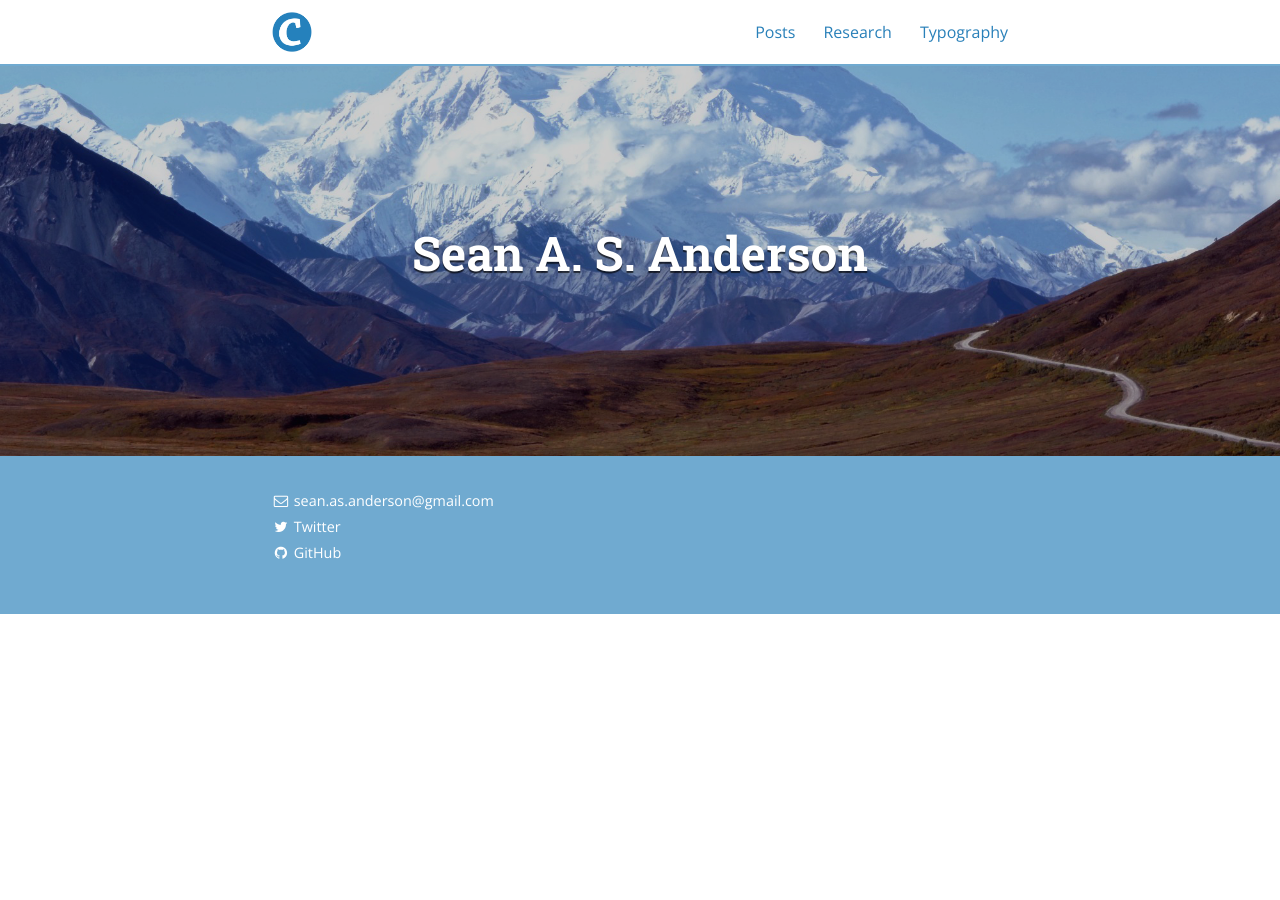
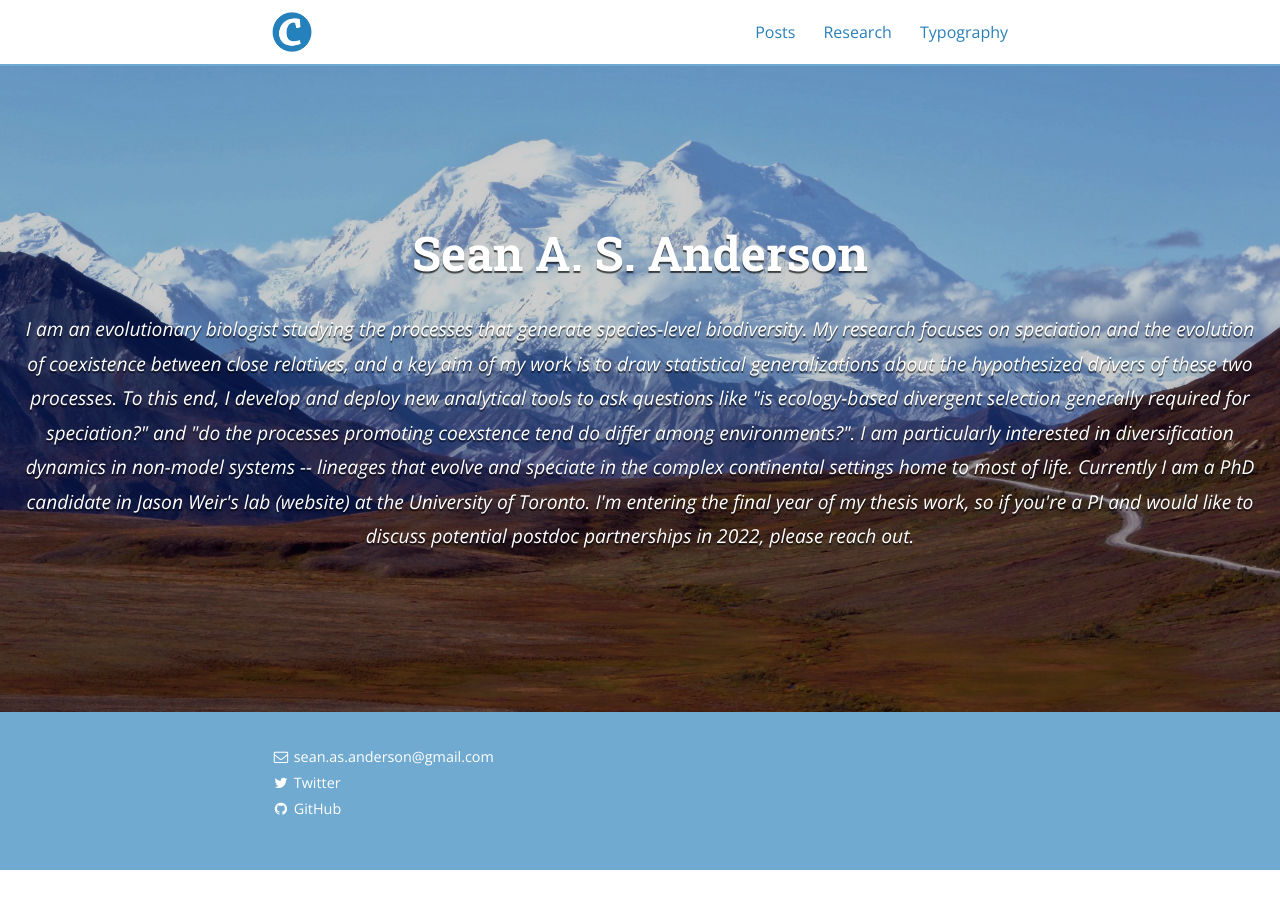
Before and after one commit to SeanASAnderson/SeanASAnderson.github.io, a Jekyll site: the page built from index.html, in a window 1280 px wide. Built offline with Jekyll 4.4.1, drawn with Linux system fonts in a browser that asks for light colours; nearby versions of some CDN libraries; some of the changed lines change nothing that is shown.

Commit message:
subtitle attempt 1k

```diff
--- a/_config.yml
+++ b/_config.yml
@@ -10,7 +10,7 @@
 
 # Site settings
 title: Sean A. S. Anderson
-#subtitle: "I am an evolutionary biologist studying the processes that generate species-level biodiversity. My research focuses on speciation and the evolution of coexistence between close relatives, and a key aim of my work is to draw statistical generalizations about the hypothesized drivers of these two processes. To this end, I develop and deploy new analytical tools to ask questions like "is ecology-based divergent selection generally required for speciation?" and "do the processes promoting coexstence tend do differ among environments?". I am particularly interested in diversification dynamics in non-model systems -- lineages that evolve and speciate in the complex continental settings home to most of life. Currently I am a PhD candidate in Jason Weir's lab (website) at the University of Toronto. I'm entering the final year of my thesis work, so if you're a PI and would like to discuss potential postdoc partnerships in 2022, please reach out. "
+subtitle: I am an evolutionary biologist studying the processes that generate species-level biodiversity. My research focuses on speciation and the evolution of coexistence between close relatives, and a key aim of my work is to draw statistical generalizations about the hypothesized drivers of these two processes. To this end, I develop and deploy new analytical tools to ask questions like "is ecology-based divergent selection generally required for speciation?" and "do the processes promoting coexstence tend do differ among environments?". I am particularly interested in diversification dynamics in non-model systems -- lineages that evolve and speciate in the complex continental settings home to most of life. Currently I am a PhD candidate in Jason Weir's lab (website) at the University of Toronto. I'm entering the final year of my thesis work, so if you're a PI and would like to discuss potential postdoc partnerships in 2022, please reach out.
 author: "Sean Anderson"
 email: sean.as.anderson@gmail.com
 name: Sean Anderson
```
